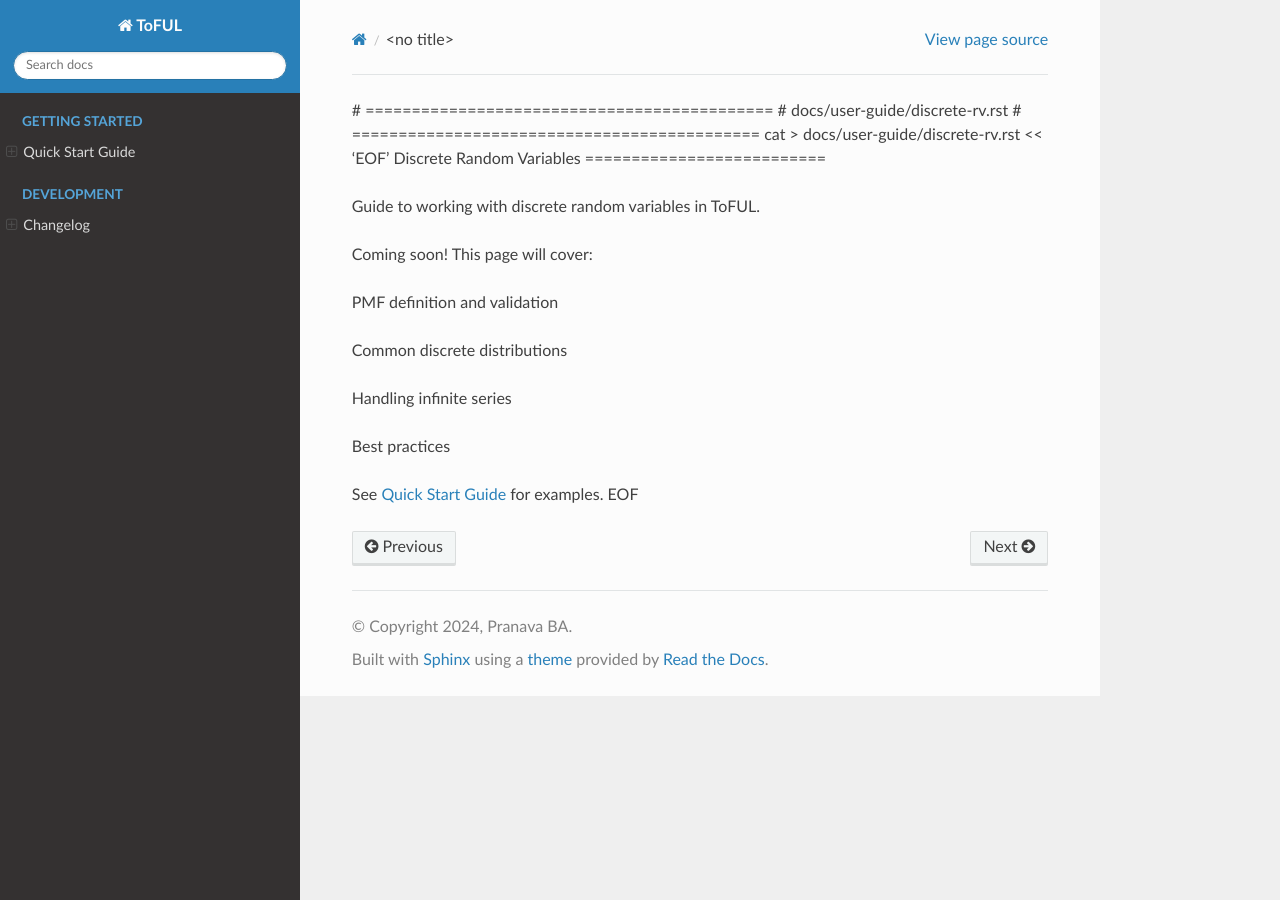
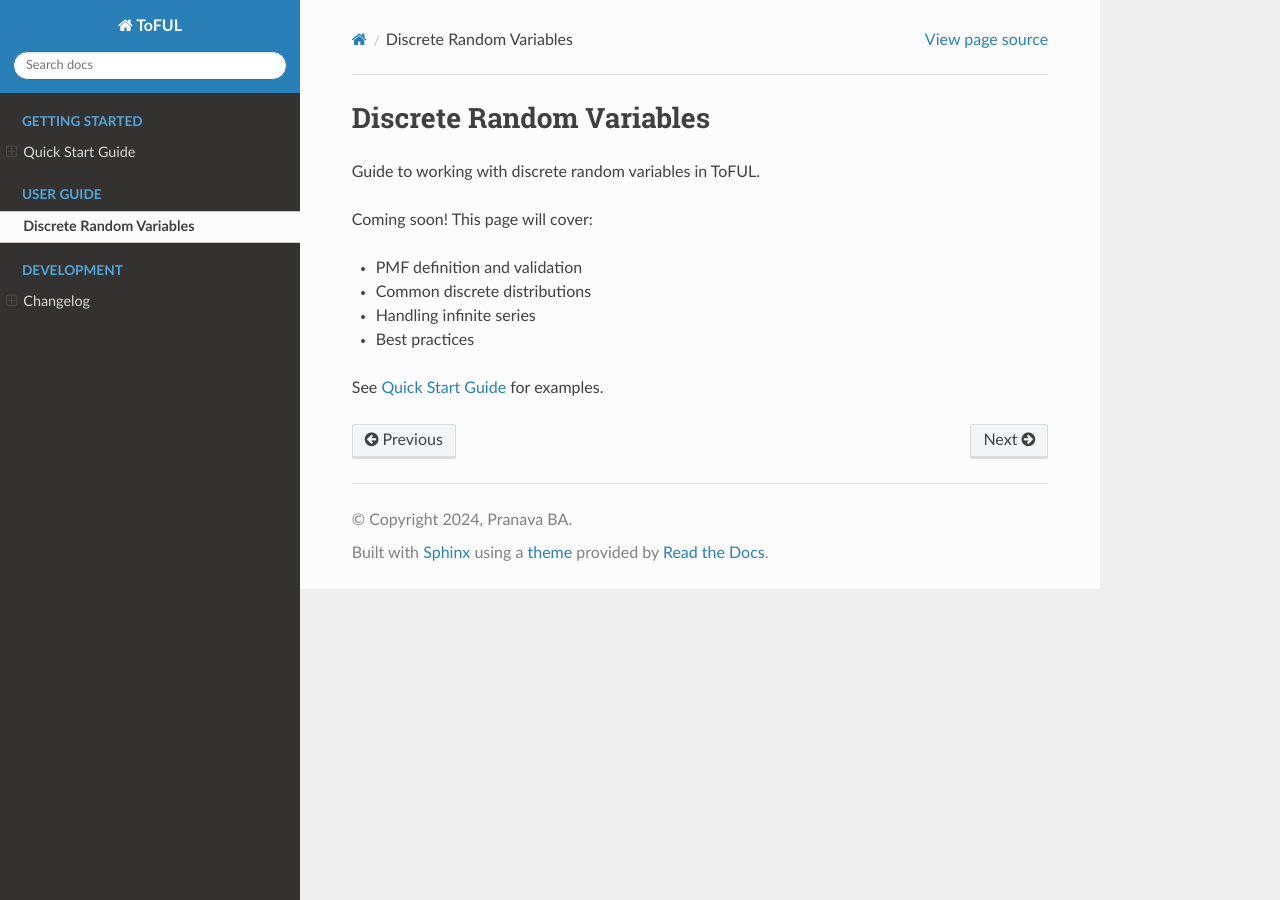
Before and after one commit to pranava-ba/ToFUL, a Sphinx documentation site: the page built from docs/user-guide/discrete-rv.rst, in a window 1280 px wide. Built offline with Sphinx 7.4.7 and the Read the Docs theme 3.1.0, drawn with Linux system fonts in a browser that asks for light colours; pages that are not in the unit, such as notebooks, are missing from menus.

Commit message:
Update discrete-rv.rst

```diff
--- a/docs/user-guide/discrete-rv.rst
+++ b/docs/user-guide/discrete-rv.rst
@@ -1,7 +1,3 @@
-# ============================================
-# docs/user-guide/discrete-rv.rst
-# ============================================
-cat > docs/user-guide/discrete-rv.rst << 'EOF'
 Discrete Random Variables
 ==========================
 
@@ -15,4 +11,3 @@ Coming soon! This page will cover:
 * Best practices
 
 See :doc:`/getting-started/quickstart` for examples.
-EOF
```
